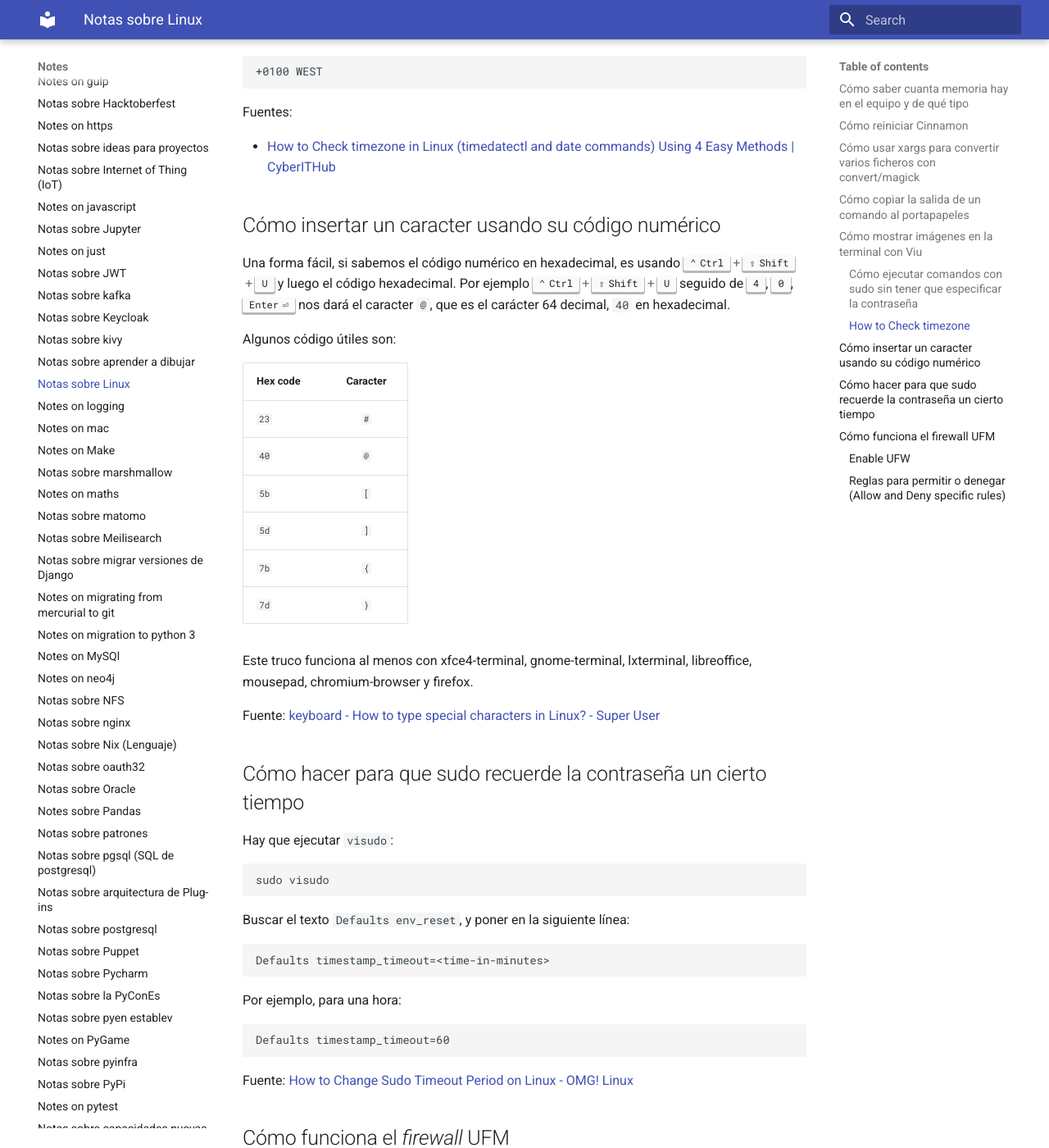
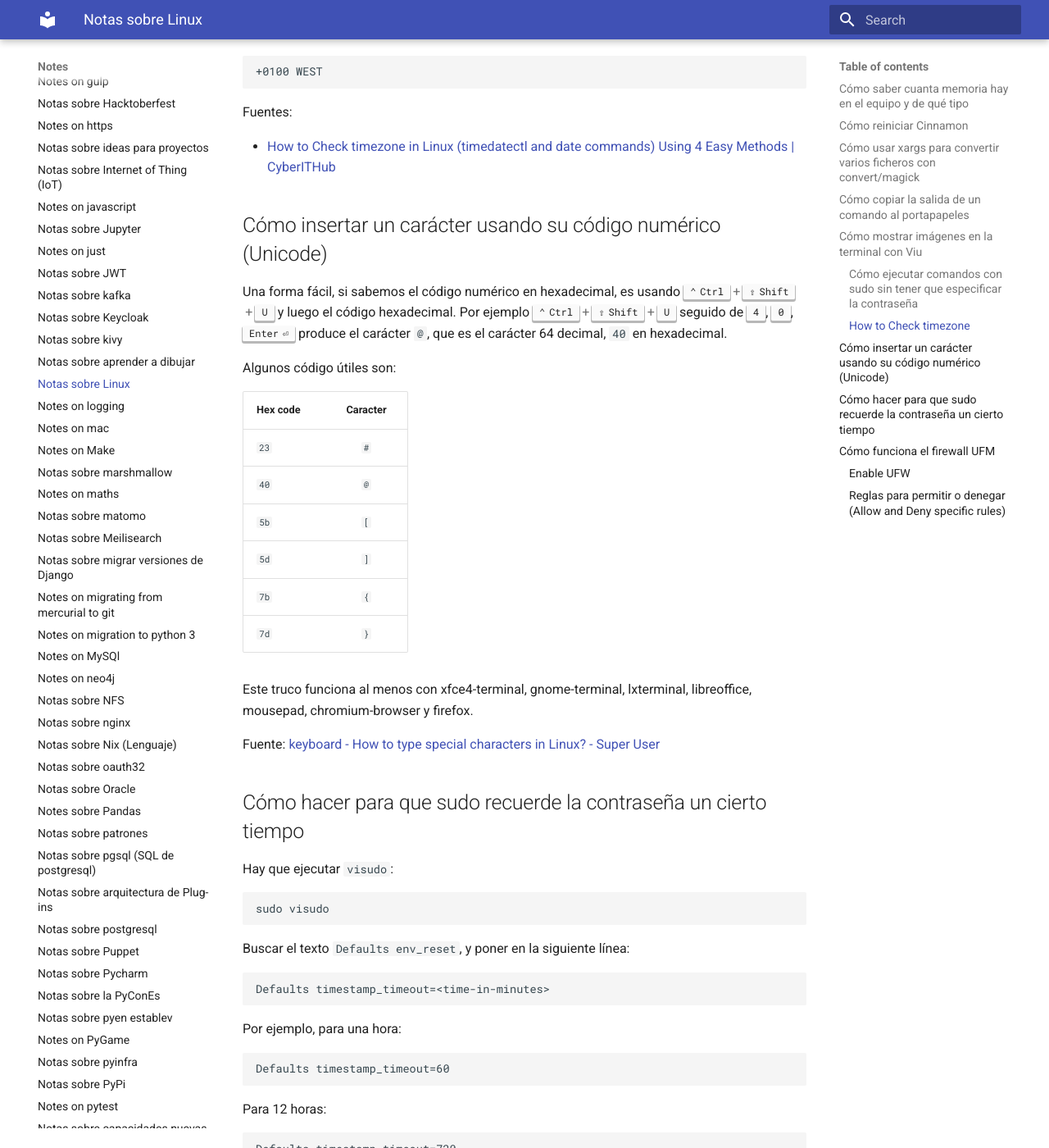
Before and after one commit to euribates/notes, an MkDocs documentation site: the page built from docs/notes-on-linux.md, in a window 1280 px wide and 1400 px high, scrolled down 5120 px. Shown: the whole window at 82% size. Built offline with MkDocs 1.6.1 and Material for MkDocs 9.7.7, drawn with Linux system fonts in a browser that asks for light colours; formulas are drawn with MathJax 3; some of the changed text lies outside the part shown.

Commit message:
Linux: Cómo aumentar el tiempo que debe pasar antes de que sudo vuelva a preguntar la contraseña

````diff
--- a/docs/notes-on-linux.md
+++ b/docs/notes-on-linux.md
@@ -239,11 +239,13 @@
 - [How to Check timezone in Linux (timedatectl and date commands) Using 4
 Easy Methods | CyberITHub](https://www.cyberithub.com/check-timezone-in-linux-timedatectl-command/)
 
-## Cómo insertar un caracter usando su código numérico
+## Cómo insertar un carácter usando su código numérico (Unicode)
+
+
 
 Una forma fácil, si sabemos el código numérico en hexadecimal, es
 usando ++ctrl+shift+u++ y luego el código hexadecimal. Por ejemplo
-++ctrl+shift+u++ seguido de ++4++, ++0++, ++enter++ nos dará el caracter `@`,
+++ctrl+shift+u++ seguido de ++4++, ++0++, ++enter++ produce el carácter `@`,
 que es el carácter 64 decimal, `40` en hexadecimal.
 
 Algunos código útiles son:
@@ -282,7 +284,15 @@
 Defaults timestamp_timeout=60
 ```
 
-Fuente: [How to Change Sudo Timeout Period on Linux - OMG! Linux](https://www.omglinux.com/change-sudo-timeout-linux/)
+Para 12 horas:
+
+```
+Defaults timestamp_timeout=720
+```
+
+Fuentes:
+
+- [How to Change Sudo Timeout Period on Linux - OMG! Linux](https://www.omglinux.com/change-sudo-timeout-linux/)
 
 ## Cómo funciona el _firewall_ UFM
 
````
